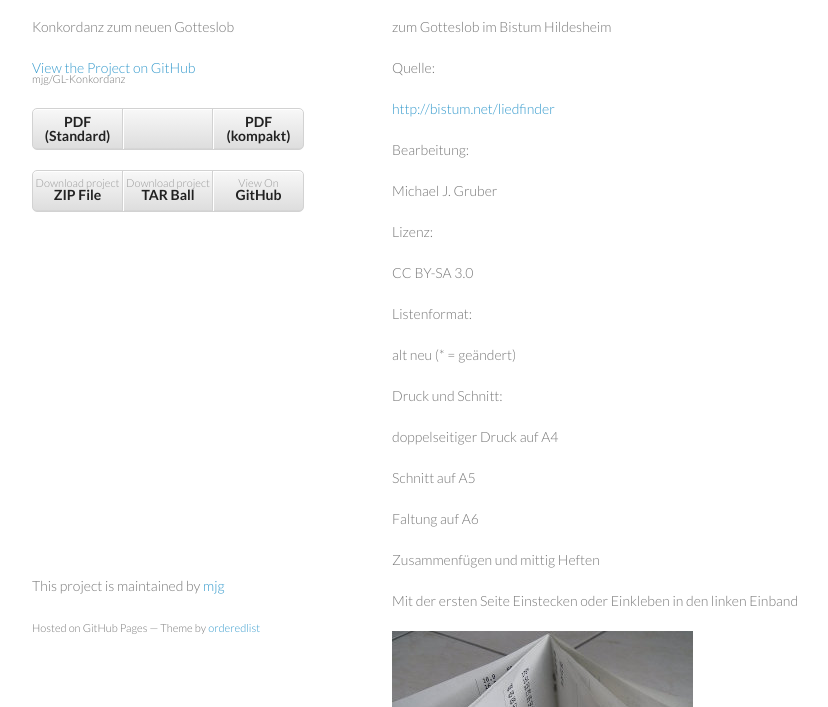
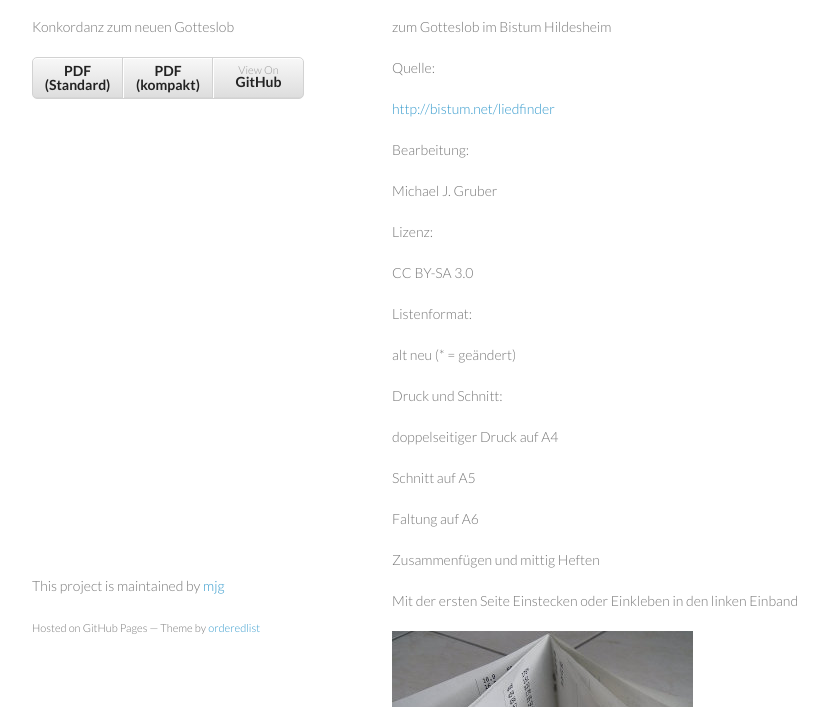
Before and after one commit to mjg/GL-Konkordanz, a plain HTML site: page index.html in a window 1280 px wide. Shown: the part 93-800 px from the top of the page, without its empty margins (178-1006 px from the left). Drawn offline with Linux system fonts and the light colour scheme.

Commit message:
remove project downloads

```diff
--- a/index.html
+++ b/index.html
@@ -18,17 +18,9 @@
         <h1>Gl-konkordanz</h1>
         <p>Konkordanz zum neuen Gotteslob</p>
 
-        <p class="view"><a href="https://github.com/mjg/GL-Konkordanz">View the Project on GitHub <small>mjg/GL-Konkordanz</small></a></p>
-
-
         <ul>
           <li><a href="https://github.com/mjg/GL-Konkordanz/raw/master/konkordanz.pdf"><strong>PDF (Standard)</strong></a></li>
-          <li></li>
           <li><a href="https://github.com/mjg/GL-Konkordanz/raw/kompakt/konkordanz.pdf"><strong>PDF (kompakt)</strong></a></li>
-        </ul>
-        <ul>
-          <li><a href="https://github.com/mjg/GL-Konkordanz/zipball/master">Download project <strong>ZIP File</strong></a></li>
-          <li><a href="https://github.com/mjg/GL-Konkordanz/tarball/master">Download project <strong>TAR Ball</strong></a></li>
           <li><a href="https://github.com/mjg/GL-Konkordanz">View On <strong>GitHub</strong></a></li>
         </ul>
       </header>
```
